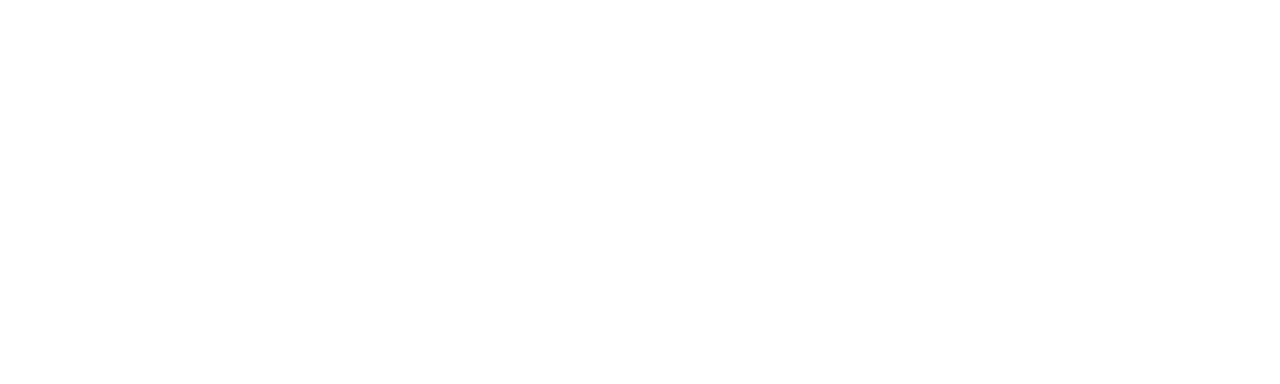
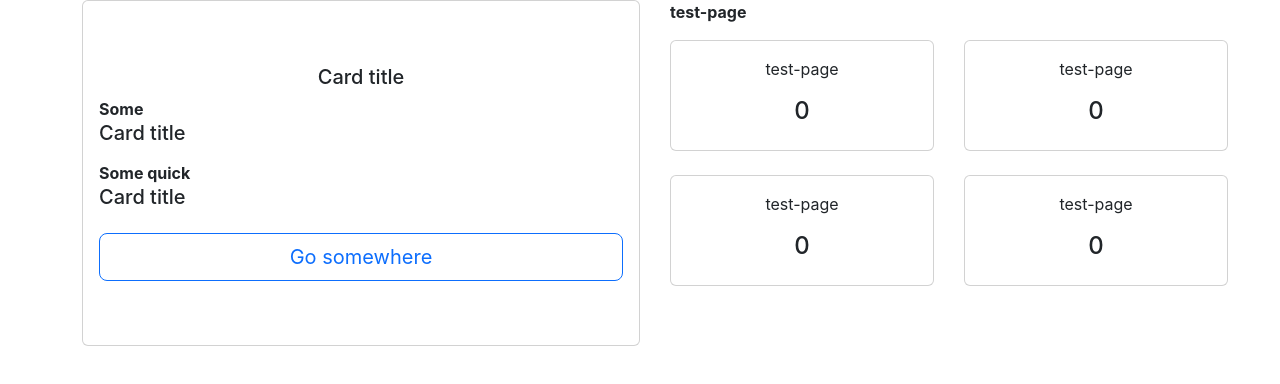
Before and after one commit to prakharJB/diyun-debate, a React (Create React App) app: page /user-new in a window 1280 px wide. Before the commit this address had no page. Shown: the top 384 px of the page. Built offline with nearby package versions, Linux system fonts and the light colour scheme.

Commit message:
user-profile

```diff
--- a/src/App.css
+++ b/src/App.css
@@ -1231,3 +1231,10 @@
     text-decoration: underline;
     text-underline-offset: 0.3em
 }
+
+
+/* user profile css */
+.d-flex-gap{
+column-gap: 30px;
+row-gap: 30px;
+}
--- a/src/Application Routes/Routes.jsx
+++ b/src/Application Routes/Routes.jsx
@@ -14,6 +14,7 @@
 import PrivateRoutes from "./PrivateRoute";
 import UserProfile from "../Screens/UserScreen/UserProfile/UserProfile";
 import NewBg from "../Screens/UserScreen/ExploreBg/ExploreBg";
+import UserProfilenew from "../Component/UserComponent/UserDashboardComponent/UserProfilenew";
 
 function AppRoutes() {
   return (
@@ -46,6 +47,7 @@
           <Route path="/terms" element={<Terms />}></Route>
           <Route path="/user-profile" element={<></>}></Route>
           <Route path="/user-setting" element={<UserSettings />}></Route>
+          <Route path="/user-new" element={<UserProfilenew />}></Route>
         </Routes>
       </Router>
     </div>
--- /dev/null
+++ b/src/Component/UserComponent/UserDashboardComponent/UserProfilenew.jsx
@@ -0,0 +1,45 @@
+import React from 'react'
+
+export default function UserProfilenew() {
+  return (
+    <div className='container d-flex d-flex-gap'>
+      <div class=" col-md-6  col-12 card pt-5 pb-5" >
+  {/* <img class="card-img-top" src="..." alt="Card image cap"> */}
+  <div class="card-body">
+    <h5 class="card-title  text-center">Card title</h5>
+
+    <p class="card-text mb-0 fw-bold">Some </p>
+    <h5 class="card-title ">Card title</h5>
+
+    <p class="card-text mb-0 mt-3 fw-bold">Some quick </p>
+    <h5 class="card-title">Card title</h5>
+
+    <a href="#" class="w-100 btn btn-lg btn-outline-primary mt-3">Go somewhere</a>
+  </div>
+</div>
+      <div className='col-sm-6'>
+        <p class="fw-bold">test-page</p>
+         <div className='d-flex d-flex-gap'>
+           <div className='col-md-6  col-12 card-body text-center card mb-4'>
+            <p>test-page</p>
+           <h4>0</h4>
+           </div>
+           <div className='col-md-6  col-12 card-body text-center card mb-4'>
+            <p>test-page</p>
+            <h4>0</h4>
+           </div>
+        </div>
+        <div className='d-flex d-flex-gap'>
+        <div className='col-md-6  col-12 card-body text-center card mb-4'>
+            <p>test-page</p>
+            <h4>0</h4>
+           </div>
+           <div className='col-md-6  col-12 card-body text-center card mb-4'>
+            <p>test-page</p>
+            <h4>0</h4>
+           </div>
+        </div>
+      </div>
+  </div>
+  )
+}
```
Also changed, not shown: 1 other file (tests, documents, lock files or other folders).
